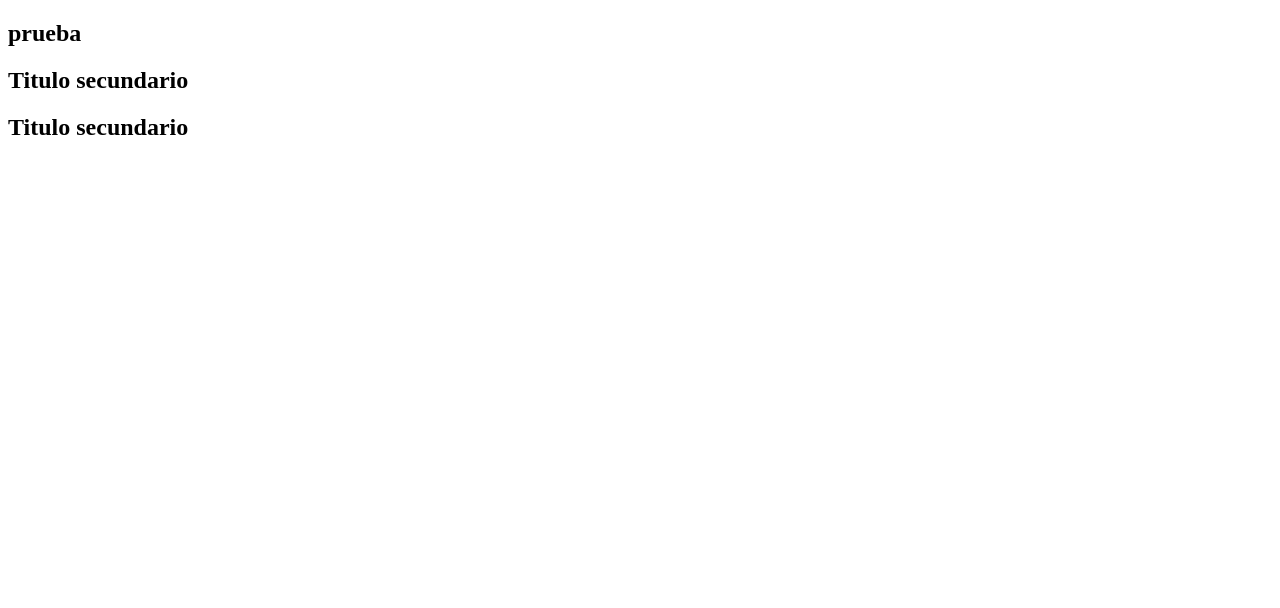
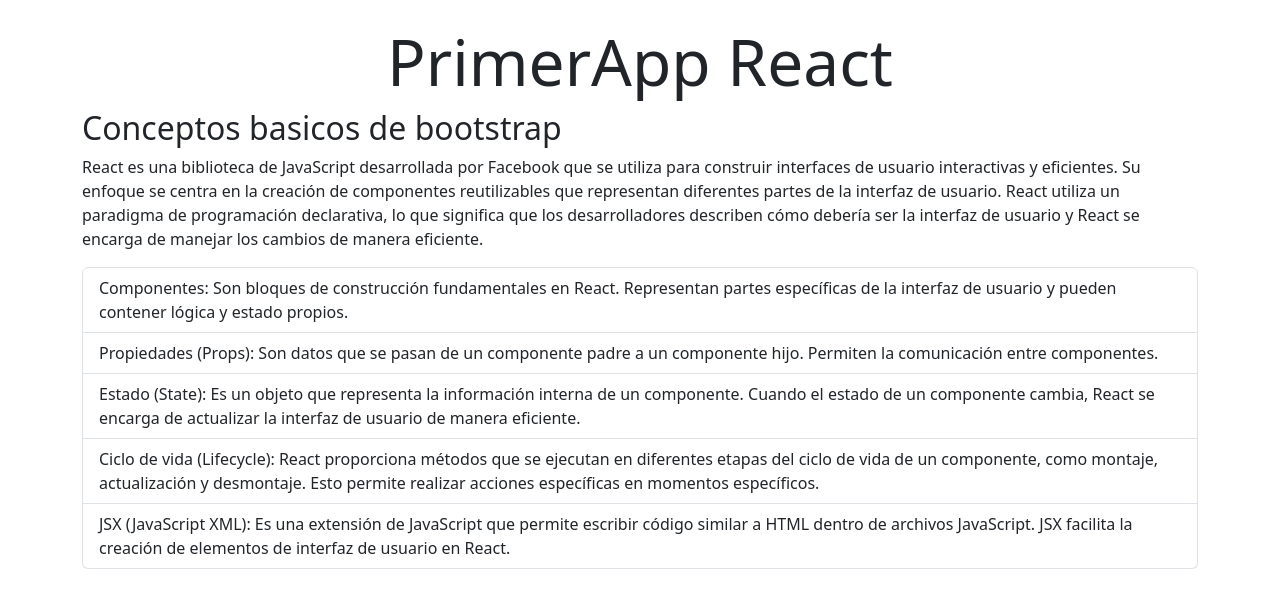
Before and after one commit to rollingcodeschool/primerAppReact-c74i, a React (Vite) app: page / in a window 1280 px wide. Shown: the top 608 px of the page. Built offline with nearby package versions, Linux system fonts and the light colour scheme.

Commit message:
agregamos una lista con conceptos de react

```diff
--- a/package.json
+++ b/package.json
@@ -10,6 +10,7 @@
     "preview": "vite preview"
   },
   "dependencies": {
+    "bootstrap": "^5.3.2",
     "react": "^18.2.0",
     "react-dom": "^18.2.0"
   },
--- a/src/App.jsx
+++ b/src/App.jsx
@@ -1,11 +1,16 @@
 import Informacion from "./components/Informacion";
+import 'bootstrap/dist/css/bootstrap.min.css';
 
 function App() {
+  //aqui vamos agregar la logica del componente
+
   return (
-    <section>
-      <h1>prueba</h1>
+    //aqui va un poquito de logica
+    // luego va el maquetado del componente
+    <section className="container my-4">
+      <h1 className="text-center display-3">PrimerApp React</h1>
       <Informacion></Informacion>
-      <Informacion/>
+      {/* <Informacion/> */}
     </section>
   );
 }
--- a/src/components/Informacion.jsx
+++ b/src/components/Informacion.jsx
@@ -1,7 +1,30 @@
 const Informacion = () => {
   return (
     <section>
-      <h2>Titulo secundario</h2>
+      <h2>Conceptos basicos de bootstrap</h2>
+      <p>
+        React es una biblioteca de JavaScript desarrollada por Facebook que se
+        utiliza para construir interfaces de usuario interactivas y eficientes.
+        Su enfoque se centra en la creación de componentes reutilizables que
+        representan diferentes partes de la interfaz de usuario. React utiliza
+        un paradigma de programación declarativa, lo que significa que los
+        desarrolladores describen cómo debería ser la interfaz de usuario y
+        React se encarga de manejar los cambios de manera eficiente.
+      </p>
+
+      <ol className="list-group">
+        <li className="list-group-item">Componentes: Son bloques de construcción fundamentales en React. Representan partes específicas de la interfaz de usuario y pueden contener lógica y estado propios.</li>
+        <li className="list-group-item">Propiedades (Props): Son datos que se pasan de un componente padre a un componente hijo. Permiten la comunicación entre componentes.</li>
+        <li className="list-group-item">
+        Estado (State): Es un objeto que representa la información interna de un componente. Cuando el estado de un componente cambia, React se encarga de actualizar la interfaz de usuario de manera eficiente.
+        </li>
+        <li className="list-group-item">
+        Ciclo de vida (Lifecycle): React proporciona métodos que se ejecutan en diferentes etapas del ciclo de vida de un componente, como montaje, actualización y desmontaje. Esto permite realizar acciones específicas en momentos específicos.
+        </li>
+        <li className="list-group-item">
+        JSX (JavaScript XML): Es una extensión de JavaScript que permite escribir código similar a HTML dentro de archivos JavaScript. JSX facilita la creación de elementos de interfaz de usuario en React.
+        </li>
+      </ol>
     </section>
   );
 };
```
Also changed, not shown: 1 other file (tests, documents, lock files or other folders).
